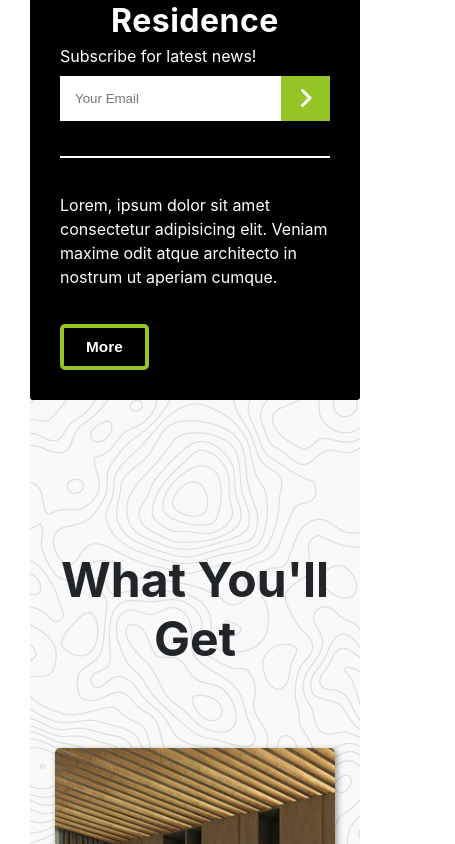
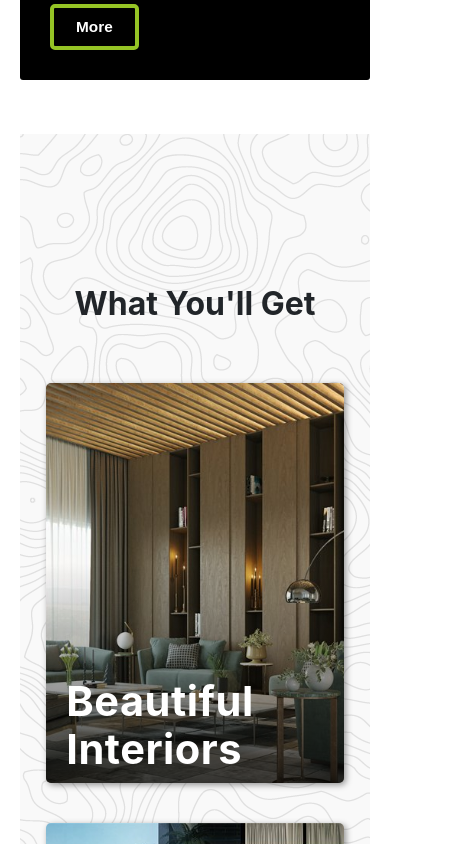
Before and after one commit to Kmonterohenriquez/housing, a React (Create React App) app: page / in a window 390 px wide. Shown: the part 660-1504 px from the top of the page, 455 px wide, since content can reach past the window. Built offline with nearby package versions, Linux system fonts and the light colour scheme.

Commit message:
Working on responsiveness

```diff
--- a/src/App.js
+++ b/src/App.js
@@ -24,11 +24,11 @@ function App() {
 				<NewLiving />
 				<Quote />
 				<Developing />
-				<Pricing />
+				{/* <Pricing />
 				<Location />
 				<Partners />
 				<Contact />
-				<Footer />
+				<Footer /> */}
 			</div>
 		</div>
 	);
--- a/src/App.sass
+++ b/src/App.sass
@@ -19,3 +19,7 @@
 
 .sm-container
   @include container( 85%,1000px)
+
+@media screen and ( max-width: 700px )
+  .App-container
+    padding: 0 20px 25px
--- a/src/Components/Developing/Developing.sass
+++ b/src/Components/Developing/Developing.sass
@@ -54,7 +54,6 @@
 @media screen and ( max-width: 900px )
     .Developing
         .content
-            // padding: 0 30px
             display: grid
             justify-content: center
             align-items: center
@@ -65,6 +64,5 @@
                 width: 100%
             .right-side
                 box-sizing: border-box
-                // background: black
                 width: 100%
                 padding: 0 60px
--- a/src/Components/Features/Features.js
+++ b/src/Components/Features/Features.js
@@ -7,7 +7,6 @@ import image_3 from '../../img/image-03.jpg'
 const Features = () => {
     return (
         <div className='Features'>
-            {/* <img src={bg} alt="features-background" className='bg-features'/> */}
             <div className="bg-features"></div>
             <div className=" container">
                 <h1 className='title'> What You'll Get</h1>
--- a/src/Components/Features/Features.sass
+++ b/src/Components/Features/Features.sass
@@ -21,20 +21,11 @@
     .bg-features
         position: absolute
         top: 0
-
         background: url('../../img/pattern-topo.png')
         height: 100%
         width: 100%
         z-index: -2
-    //     position: absolute
-    //     // height: 100%
-    //     width: 100%
-    //     background-repeat: repeat
-    //     top: 0
-    //     left: 0
-    //     // object-fit: cover
-    //     // object-position: center
-    //     z-index: -2
+
 
 
     .box-container
@@ -83,3 +74,15 @@
                 z-index: 2
                 bottom: 10px
                 color: white
+
+
+@media screen and ( max-width: 700px )
+    .Features
+        .title
+            font-size: 2rem
+            margin-bottom: 60px
+        .box-container
+            .box
+                height: 400px
+                img
+                    height: 400px
--- a/src/Components/Nav/Nav.sass
+++ b/src/Components/Nav/Nav.sass
@@ -66,3 +66,7 @@
                 display: none
             .left-side
                     display: none
+
+@media screen and ( max-width: 700px )
+    .Nav
+        height: 55px
--- a/src/Components/NewLiving/NewLiving.sass
+++ b/src/Components/NewLiving/NewLiving.sass
@@ -57,3 +57,23 @@
     .NewLiving
         &-container
             grid-gap: 80px
+
+@media screen and ( max-width: 700px )
+    .NewLiving
+        padding: 150px 0
+        &-container
+            grid-template-columns: repeat(auto-fit, minmax(350px, 1fr))
+        .left-side
+            text-align: center
+            .NewLiving-title
+
+                font-size: 2.2rem
+            .NewLiving-text
+                color: #949698
+                line-height: 1.8rem
+                margin: 40px 0 30px
+        .right-side
+            img
+                border-radius: 5px
+                box-shadow: 3px 3px 10px #00000069
+                max-width: 340px
--- a/src/Components/Quote/Quote.sass
+++ b/src/Components/Quote/Quote.sass
@@ -53,3 +53,9 @@
         h1
             font-size: 1.8rem
             margin-bottom: 20px
+
+@media screen and ( max-width: 700px )
+    .Quote
+        padding: 150px 0
+        img
+            height: 700px
--- a/src/Components/Showcase/Showcase.sass
+++ b/src/Components/Showcase/Showcase.sass
@@ -4,13 +4,11 @@
     .img-container
         height: calc(70vh - 105px)
         overflow: hidden
-        // margin-bottom: 100px
         img
             width: 100%
             height: 600px
             object-fit: cover
             object-position: center
-            // transform: scale(-)
 
     &-box
         border-radius: 3px
@@ -53,7 +51,7 @@
 
         hr
             margin: 35px 0
-            border:  .5px solid white
+            border: .5px solid white
         p
             margin-bottom: 35px
             line-height: 1.5rem
@@ -72,22 +70,28 @@
             &:hover
                 background: #95C425
 
-    @media screen and ( max-width: 700px  )
-        .Showcase
-            &-box
-                position: relative
-                width: 100%
-                bottom: 0px
-                left: 0%
-                box-sizing: border-box
-                padding: 30px
-                min-height: 00px
+@media screen and ( max-width: 700px  )
+    .Showcase
+        .img-container
+            height: auto
+
+            img
+                height: auto
+
+        &-box
+            position: relative
+            width: 100%
+            bottom: 0px
+            left: 0%
+            box-sizing: border-box
+            padding: 30px
+            min-height: 00px
 
 
-                .title
-                    text-align: center
-                    color: white
-                    font-size: 2rem
-                    line-height: 2.5rem
-                    letter-spacing: .5px
-                    margin-bottom: 5px
+            .title
+                text-align: center
+                color: white
+                font-size: 2rem
+                line-height: 2.5rem
+                letter-spacing: .5px
+                margin-bottom: 5px
```
